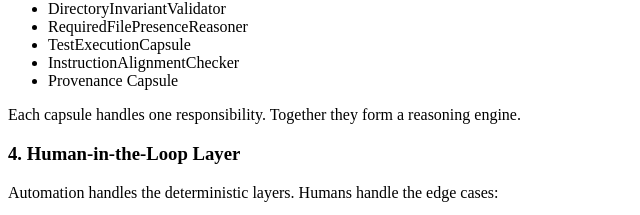
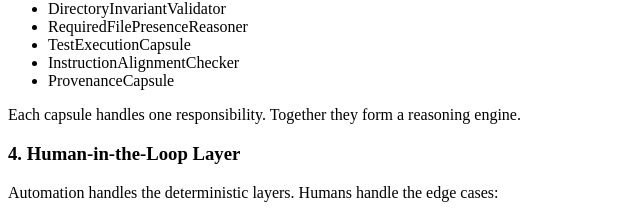
Before and after one commit to FlashMS/gravity-homepage, a website: page index.html in a window 1280 px wide. Shown: the part 583-798 px from the top of the page, 0-640 px from the left. Drawn offline with Linux system fonts and the light colour scheme.

Commit message:
Clean UTF-8 architecture section

```diff
--- a/index.html
+++ b/index.html
@@ -1,4 +1,3 @@
-<section id="architecture" class="section">
 <h2>Binary Architecture</h2>
 <p>Consequence‑aware systems built on invariants, capsules, and deterministic reasoning.</p>
 
@@ -30,7 +29,7 @@
   <li>RequiredFilePresenceReasoner</li>
   <li>TestExecutionCapsule</li>
   <li>InstructionAlignmentChecker</li>
-    <li>Provenance Capsule</li>
+  <li>ProvenanceCapsule</li>
 </ul>
 <p>Each capsule handles one responsibility. Together they form a reasoning engine.</p>
 
@@ -49,4 +48,3 @@
 <p>Gravity Binary is built on a simple truth:</p>
 <p><strong>Automation begins where ambiguity ends.</strong></p>
 <p>A 5–10% improvement in reliability is not small. At scale, it is transformative.</p>
-</section>
```
Lines whose indentation alone changed are shown as unchanged.
